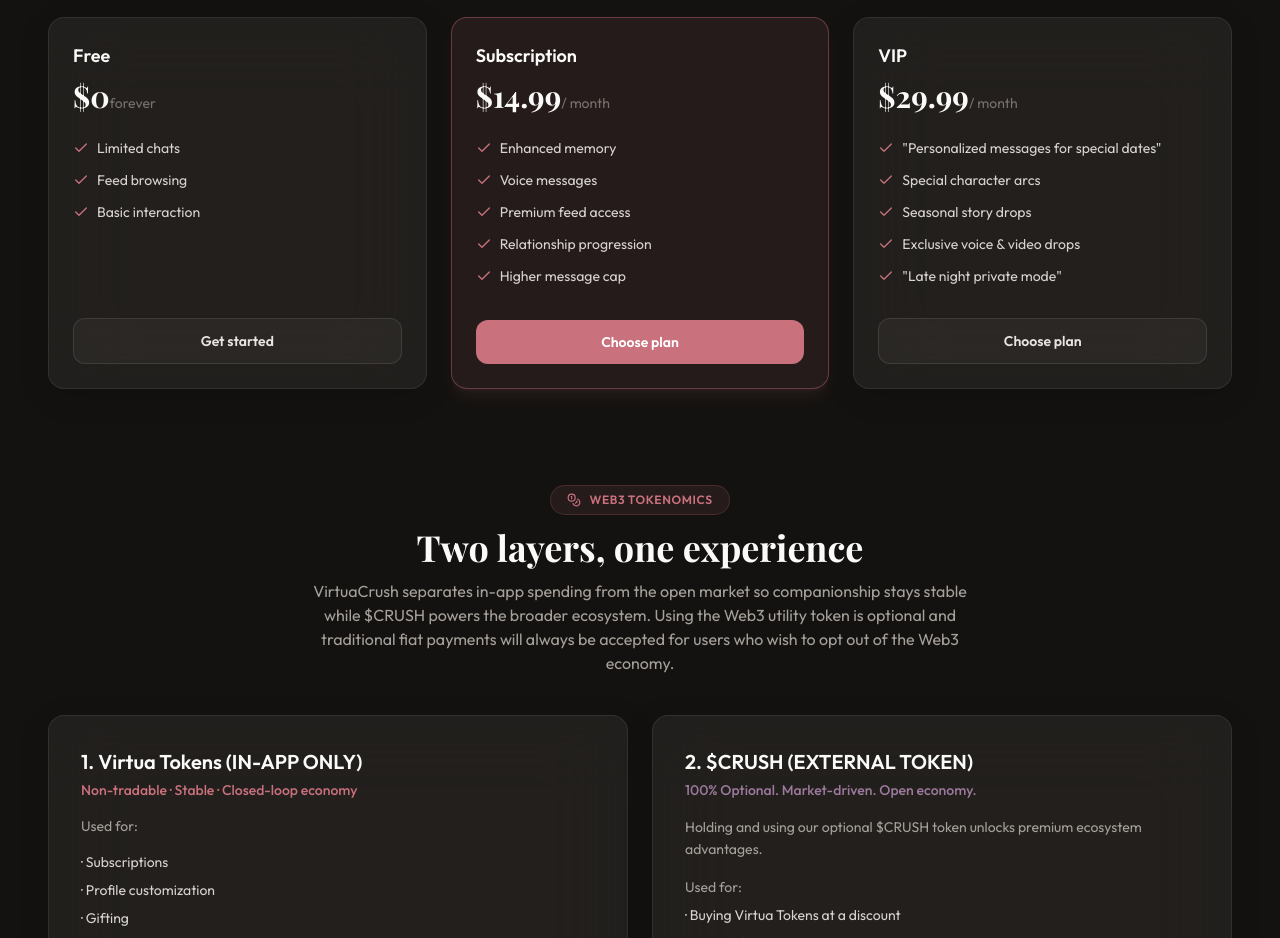
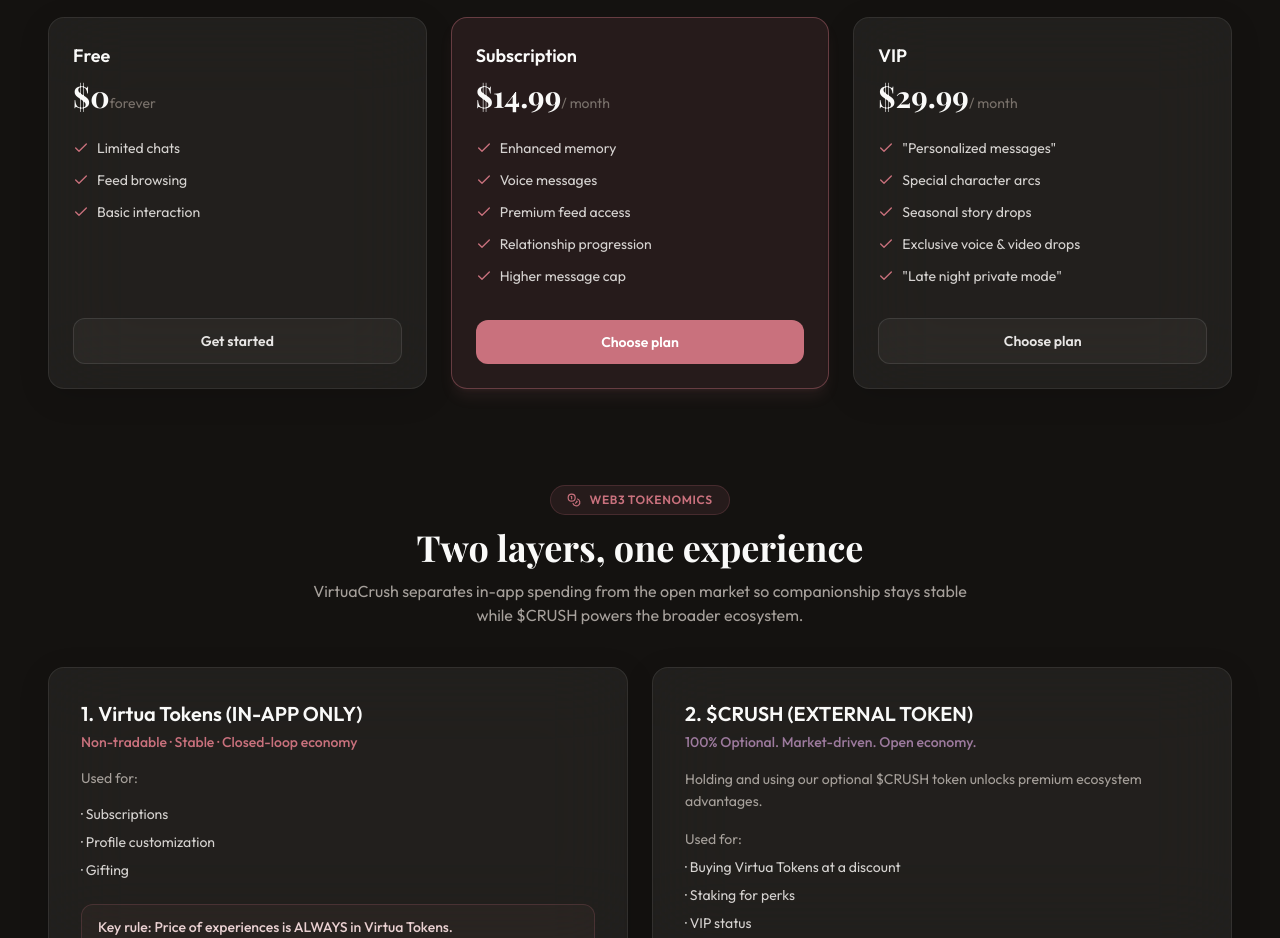
Before and after one commit to JediWebDev/VirtuaCrush, a React (Vite) app: page / in a window 1280 px wide. Shown: the part 1820-2758 px from the top of the page. Built offline with nearby package versions, Linux system fonts and the light colour scheme; a web font is replaced by a local one.

Commit message:
Update HomePage.tsx
Revised copy on home page

```diff
--- a/src/pages/HomePage.tsx
+++ b/src/pages/HomePage.tsx
@@ -41,7 +41,7 @@
     period: "/ month",
     highlight: false,
     features: [
-      '"Personalized messages for special dates"',
+      '"Personalized messages"',
       "Special character arcs",
       "Seasonal story drops",
       "Exclusive voice & video drops",
@@ -183,7 +183,7 @@
             </div>
             <h2 className="font-serif text-3xl font-bold text-stone-50 md:text-4xl">Two layers, one experience</h2>
             <p className="mx-auto mt-3 max-w-2xl text-stone-400">
-              VirtuaCrush separates in-app spending from the open market so companionship stays stable while $CRUSH powers the broader ecosystem. Using the Web3 utility token is optional and traditional fiat payments will always be accepted for users who wish to opt out of the Web3 economy. </p>
+              VirtuaCrush separates in-app spending from the open market so companionship stays stable while $CRUSH powers the broader ecosystem. </p>
           </div>
           <div className="grid grid-cols-1 gap-6 lg:grid-cols-2">
             <article className="rounded-2xl border border-white/[0.08] glass p-8">
```
